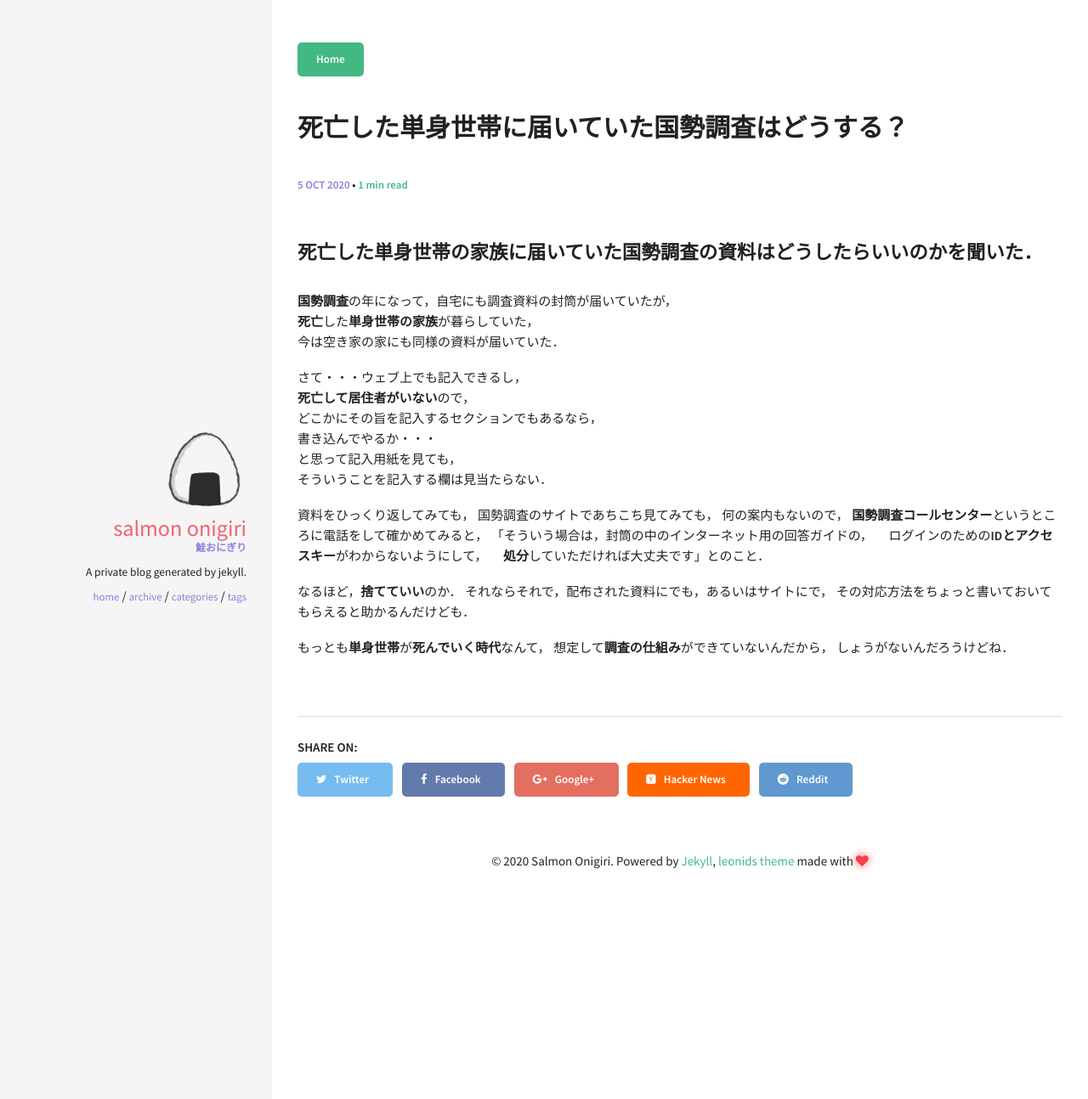
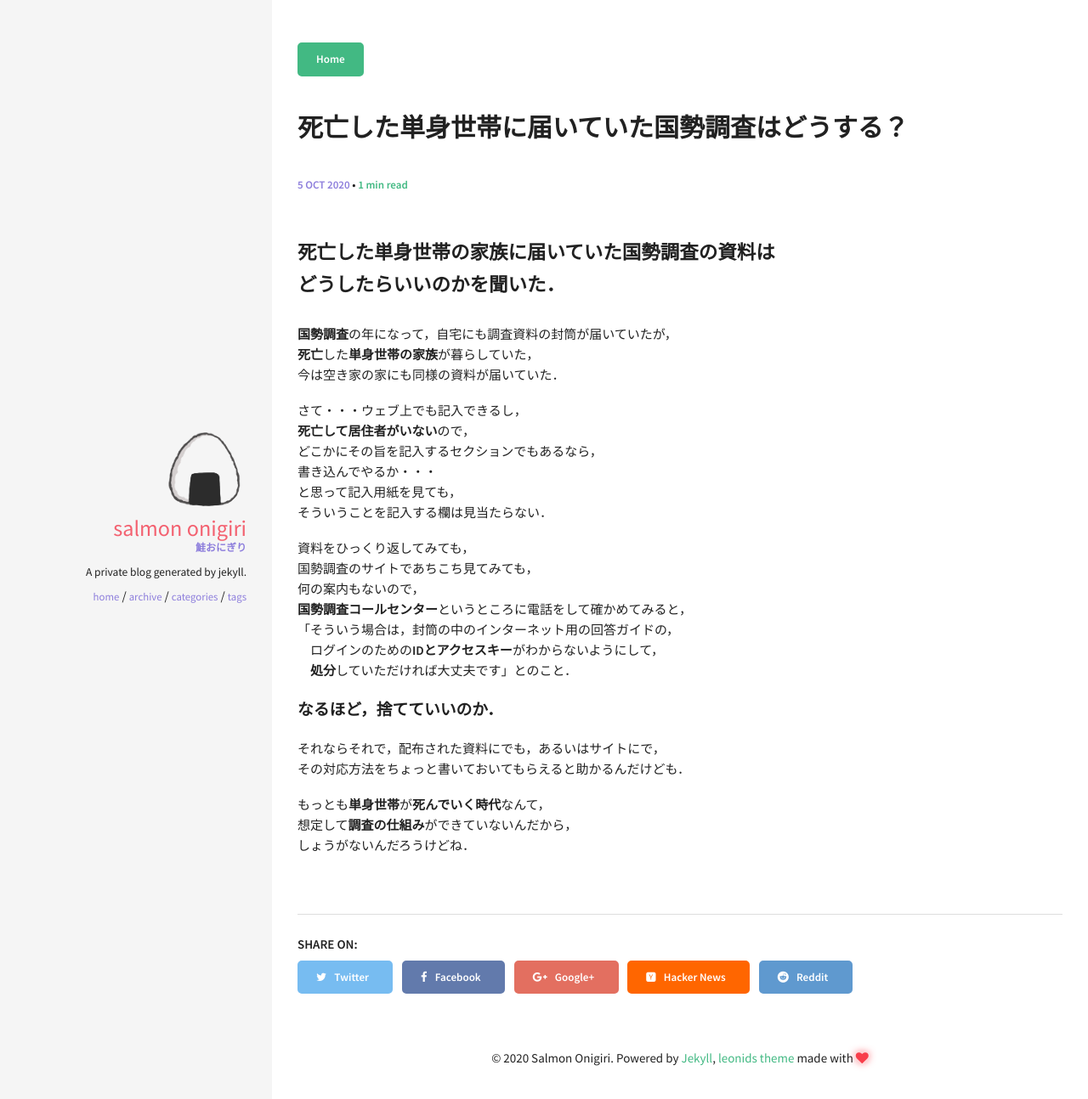
Before and after one commit to Salmon-Onigiri/Blog, a Jekyll site: the page built from _posts/2020-10-05-kokuseichousa-dead.md, in a window 1280 px wide. Shown: the top 1294 px of the page at 85% size. Built offline with Jekyll 4.4.1, drawn with Linux system fonts in a browser that asks for light colours.

Commit message:
201005-2

```diff
--- a/_posts/2020-10-05-kokuseichousa-dead.md
+++ b/_posts/2020-10-05-kokuseichousa-dead.md
@@ -37,7 +37,7 @@
 # [miscs]
 comments: true
 ---
-### 死亡した単身世帯の家族に届いていた国勢調査の資料はどうしたらいいのかを聞いた．
+### 死亡した単身世帯の家族に届いていた国勢調査の資料は<br />どうしたらいいのかを聞いた．
 
 **国勢調査**の年になって，自宅にも調査資料の封筒が届いていたが，
 **死亡**した**単身世帯の家族**が暮らしていた，
@@ -58,7 +58,7 @@
 　ログインのための**IDとアクセスキー**がわからないようにして，
 　**処分**していただければ大丈夫です」とのこと．
 
-なるほど，**捨てていい**のか．
+#### なるほど，**捨てていい**のか．
 それならそれで，配布された資料にでも，あるいはサイトにで，
 その対応方法をちょっと書いておいてもらえると助かるんだけども．
 
```
Also changed, not shown: other parts of _posts/2020-10-05-kokuseichousa-dead.md (+1 -1 lines).
